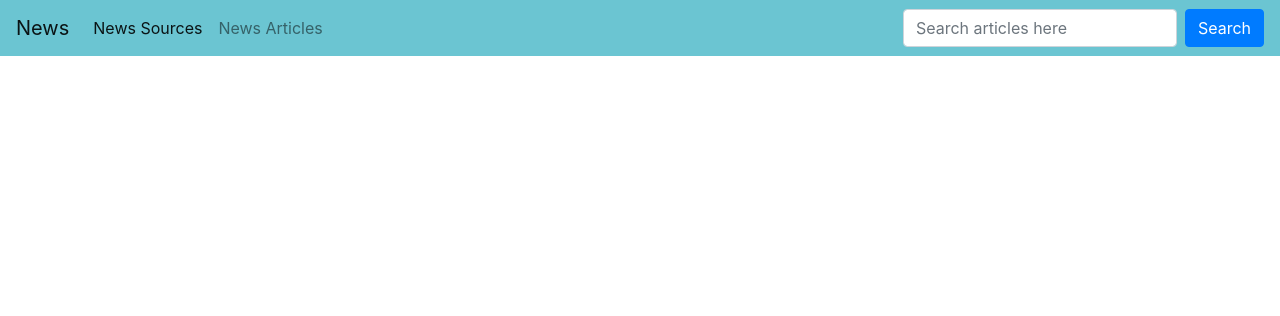
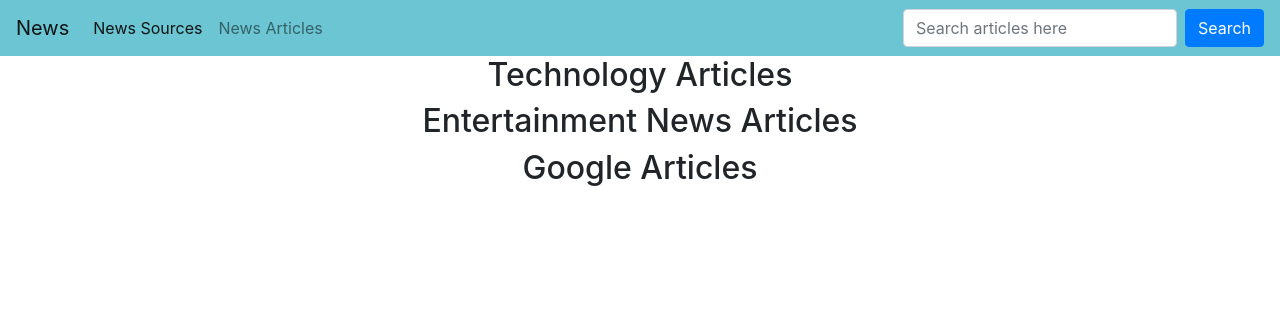
Before and after one commit to robajillo/Python-IP2, a Flask app: template app/templates/articles.html in a window 1280 px wide. Shown: the top 316 px of the page. Run offline with Flask 2, Linux system fonts and the light colour scheme; the template is opened without the code that fills it, so the values that code supplies are empty; some libraries are stand-ins or nearby versions.

Commit message:
corrected errors in files

```diff
--- a/app/models.py
+++ b/app/models.py
@@ -17,7 +17,7 @@ class Articles:
 
     """
     def __init__(self, source, author, title, description, url, urlToImage, publishedAt):
-
+        self.id = id
         self.source = source
         self.author = author
         self.title = title
--- a/app/templates/articles.html
+++ b/app/templates/articles.html
@@ -1,5 +1,20 @@
 {% extends 'base.html'%}
 {% import 'macros.html' as macro %}
-{%block content%}
-{{macro.displayArticlesList(cnn)}}
+
+
+
+
+{% block content %}
+<div class="container-fluid" id="allsources">
+    <div class="overlay container-fluid">
+        <h2 class="text-center headers">Technology Articles</h2>
+        {{macro.display_articles(tech)}}
+
+        <h2 class="text-center headers">Entertainment News Articles</h2>
+        {{macro.display_articles(entertainment)}}
+        <h2 class="text-center headers">Google Articles</h2>
+        {{macro.display_articles(google)}}
+
+    </div>
+</div>
 {% endblock %}
--- a/app/templates/macros.html
+++ b/app/templates/macros.html
@@ -4,13 +4,13 @@
             {% for news in source_list %}
             <div class="card ">
                 <div class="card-header">
-                    <h4><a href="/articles/{{news.id}}">{{news.name}}</a></h4>
+                    <h4><a href="/News-Articles">{{news.name}}</a></h4>
                 </div>
                 <div class="card-body">
                     <p>
                         {{news.description}}
                     </p>
-                    <a href="{{news.url}}"><button class="btn btn-primary">Read Articles</button> </a>
+                    <a href="/News-Articles"><button class="btn btn-primary">Read Articles</button> </a>
                     <a href="{{news.url}}"><button class="btn btn-primary" id="visit">Visit {{news.name}}</button></a>
                 </div>
             </div>
@@ -19,22 +19,21 @@
     </div>
 {% endmacro %}
 
-{% macro displayArticlesList(articles_list) %}
-
+{% macro display_articles(articles_results) %}
 <div class="container-fluid">
     <div class="card-columns">
-        {% for article in articles_list %}
+        {% for article in articles_results %}
             <div class="card">
-                <div class="card-header">
+                <div class="card-header art">
                     <h4>{{article.title}}</h4>
                 </div>
                 <div class="card-body">
                     <img src="{{article.urlToImage}}" alt="{{article.title }}" class="card-img">
                     <hr>
-                    <p>
+                    <p class="desc">
                         {{article.description}}
                     </p>
-
+                    <p disabled>Posted: {{article.publishedAt }} By: {{article.author }} </p>
                 </div>
                 <div class="card-footer">
                      <a href="{{article.url}}"><button class="btn btn-primary">Read More</button></a>
```
Also changed, not shown: app/main/views.py (+35 -2 lines), app/requests.py (+30 -8 lines).
